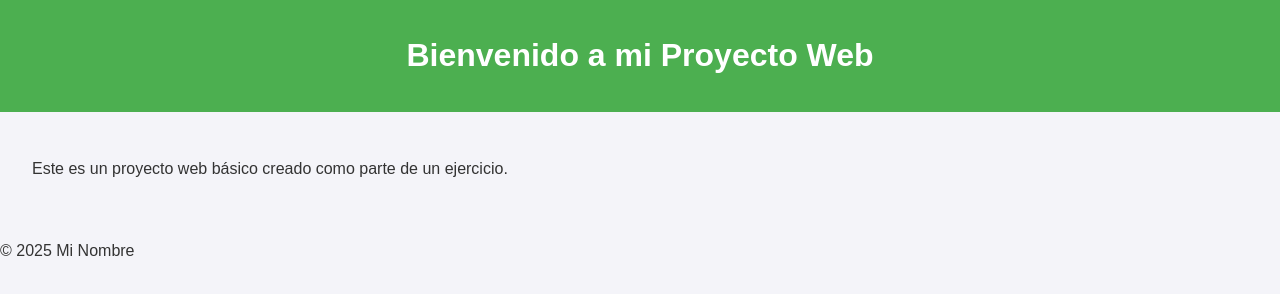
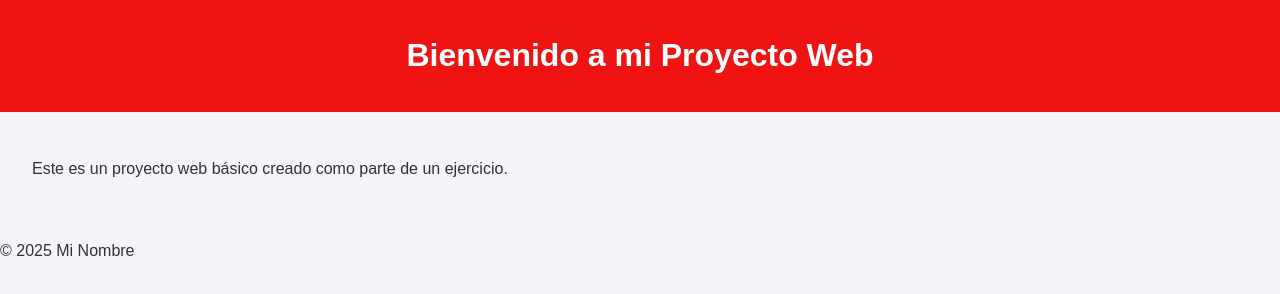
Before and after one commit to Miguelbco/Proyecto-Web-Ejemplo, a plain HTML site: page index.html in a window 1280 px wide. Drawn offline with Linux system fonts and the light colour scheme.

Commit message:
Mejora del diseño: descripción específica de los cambios

```diff
--- a/styles.css
+++ b/styles.css
@@ -7,7 +7,7 @@ body {
 }
 
 header {
-    background-color: #4CAF50;
+    background-color: #f01313;
     color: white;
     padding: 1rem 0;
     text-align: center;
```
